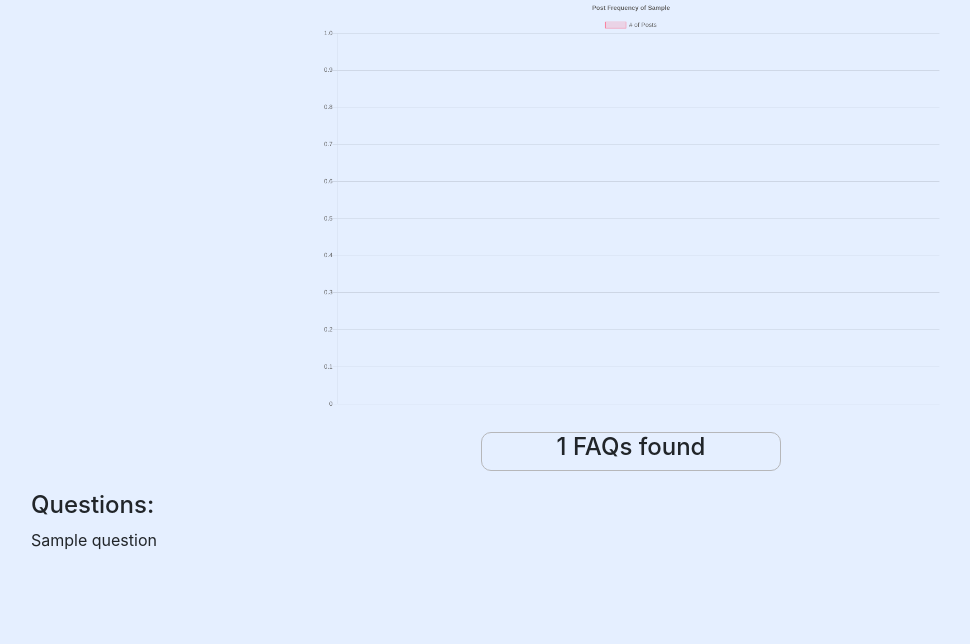
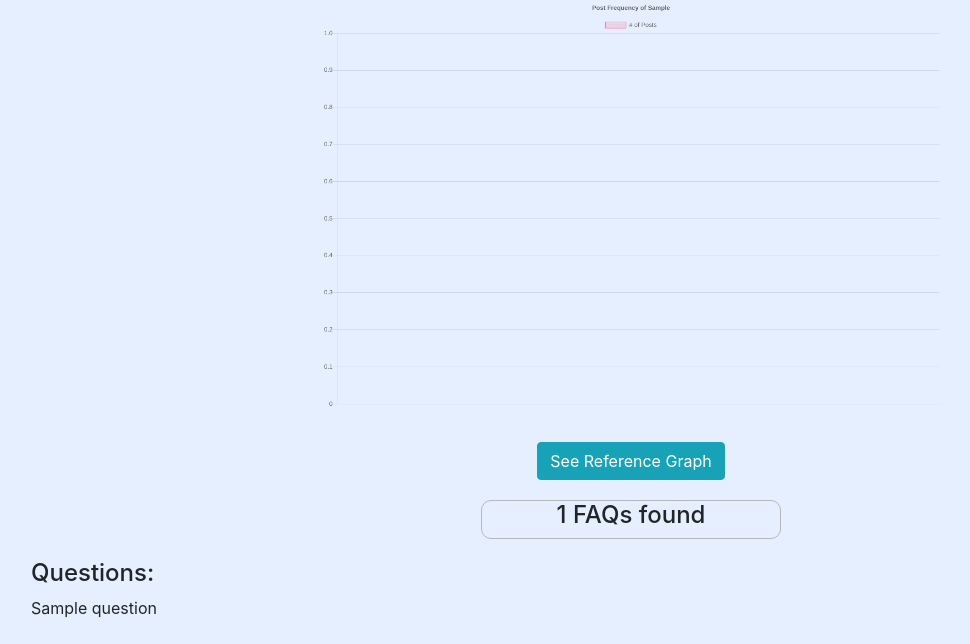
Before and after one commit to gschwartz697/SeniorDesign, a Flask app: template templates/faq.html in a window 1280 px wide. Shown: the part 187-831 px from the top of the page, without its empty margins (9-979 px from the left). Before the commit the page ends 737 px from the top, so only its background shows below. Run offline with Flask 2, Linux system fonts and the light colour scheme; the template is opened without the code that fills it: most values are stand-ins (such as "Sample title", 1, 10 or a date in 2020); parts of the project's set-up code (start-up, migrations or seed data) failed here and were passed over; some libraries are stand-ins or nearby versions.

Commit message:
setting up graph

```diff
--- a/app.py
+++ b/app.py
@@ -116,6 +116,11 @@ def get_chart_labels(topic_number):
             line_count += 1
 
     return [topics, labels, final_values]
+
+# getting graph for referenced homeworks
+@app.route("/graph", methods=['GET'])
+def show_graph():
+    return render_template('graph.html')
 
 def daterange(date1, date2):
     for n in range(int ((date2 - date1).days)+1):
--- a/templates/faq.html
+++ b/templates/faq.html
@@ -17,7 +17,7 @@
         var topics = {{topics | safe}}
         var i;
         for(i = 0; i < topics.length; i++) {
-          var node = document.createElement("li");                 // Create a <li> node
+          var node = document.createElement("li");
           var link = document.createElement("a");
           link.setAttribute('href','/chart/'+i);
           link.innerHTML = topics[i];
@@ -94,6 +94,16 @@
       .dropdown-menu {
         padding-left: 5px;
       }
+      #reference-btn {
+        text-align: center;
+        margin: 0 auto;
+        margin-top: 10px;
+        margin-bottom: 20px;
+      }
+      #graph-btn-section {
+        margin: 0 auto;
+        text-align: center;
+      }
     </style>
   </head>
   <body>
@@ -109,6 +119,10 @@
 
       <canvas id="myChart" width="300px" height="200px"></canvas>
 
+      <div id="graph-btn-section">
+        <a href="/graph" class="btn btn-info" role="button" id="reference-btn">See Reference Graph</a>
+      </div>
+
       <div class="section" id="stats">
         <h4>{{num_clusters}} FAQs found</h4>
       </div>
```
Also changed, not shown: 1 other file.
